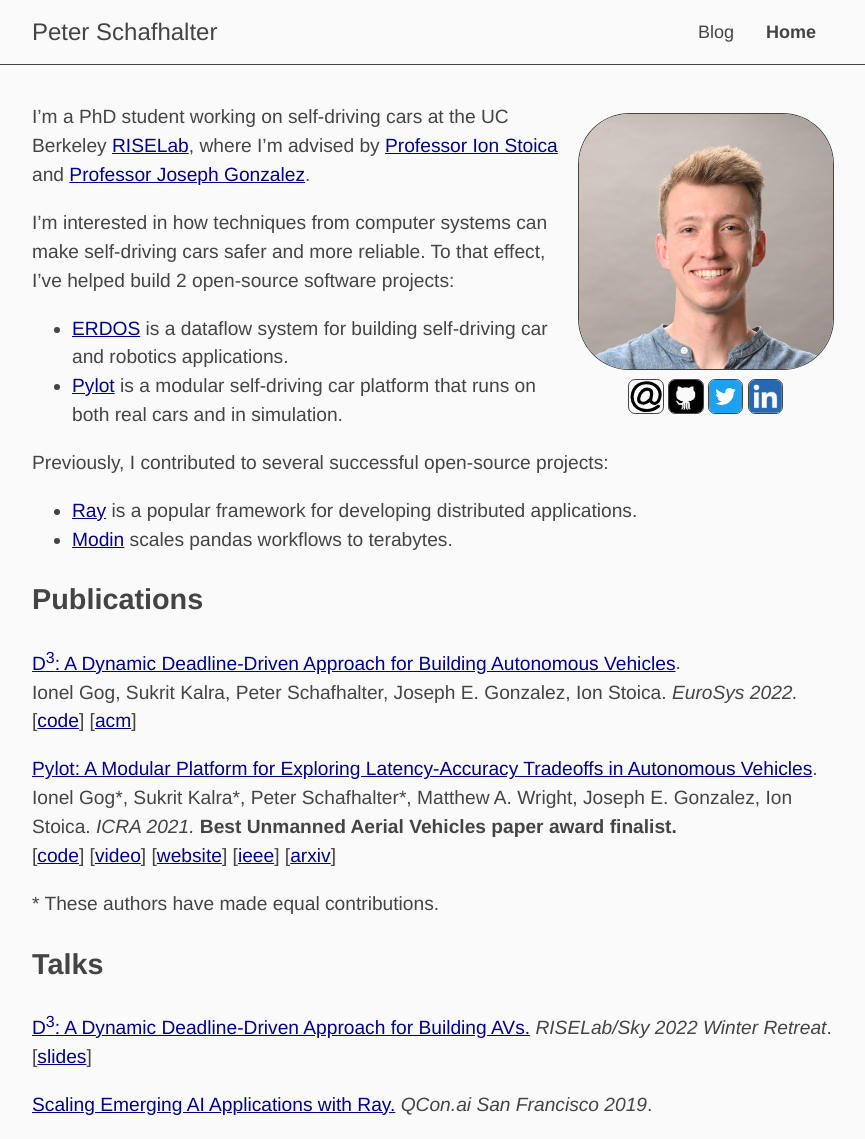
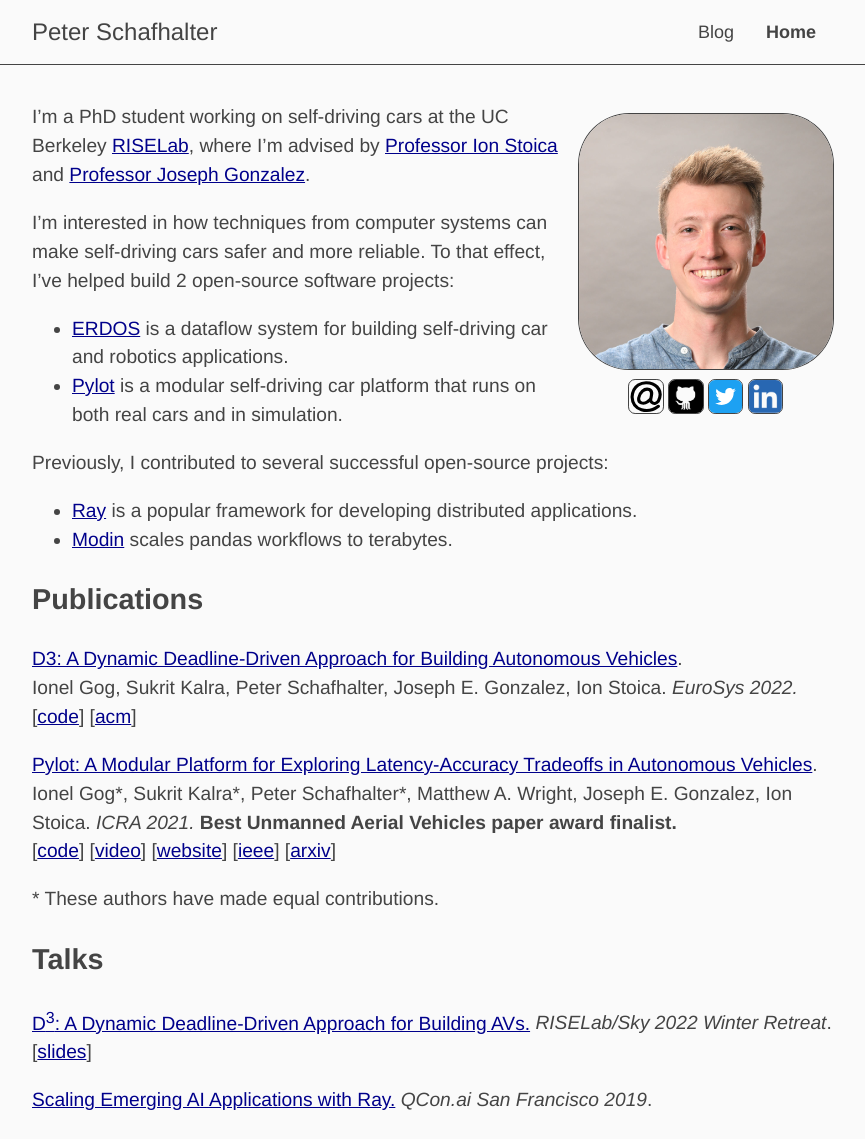
Before and after one commit to pschafhalter/pschafhalter.github.io, a Jekyll site: the page built from index.md, in a window 1280 px wide. Shown: the whole page, without its empty margins (208-1073 px from the left). Built offline with Jekyll 4.4.1, drawn with Linux system fonts in a browser that asks for light colours.

Commit message:
Fix D3 name

```diff
--- a/index.md
+++ b/index.md
@@ -26,7 +26,7 @@ Previously, I contributed to several successful open-source projects:
 
 ## Publications
 
-[D<sup>3</sup>: A Dynamic Deadline-Driven Approach for Building Autonomous Vehicles](/data/papers/2022-eurosys-d3.pdf). \
+[D3: A Dynamic Deadline-Driven Approach for Building Autonomous Vehicles](/data/papers/2022-eurosys-d3.pdf). \
 Ionel Gog, Sukrit Kalra, Peter Schafhalter, Joseph E. Gonzalez, Ion Stoica. *EuroSys 2022.* \
 \[[code](https://github.com/erdos-project/erdos/)\] \[[acm](https://doi.org/10.1145/3492321.3519576)]
 
```
